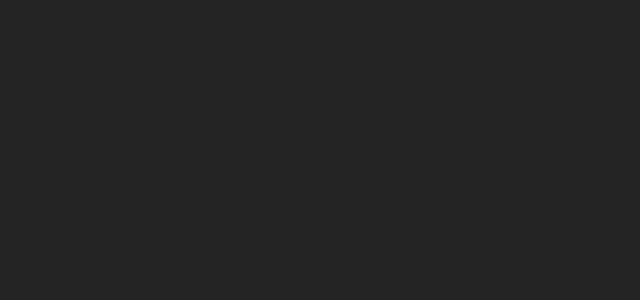
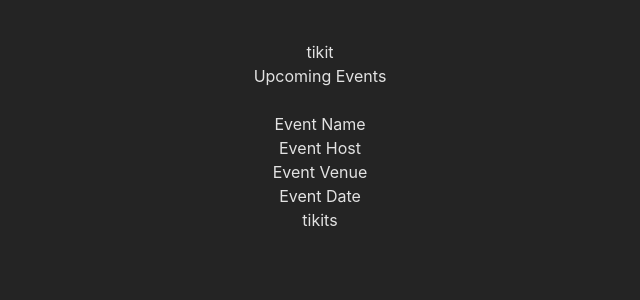
Before and after one commit to felixm126/Tick-iT, a React (Vite) app in the folder frontend/: page / in a window 1280 px wide. Shown: the top 300 px of the page, without its empty margins (320-960 px from the left). Built offline with nearby package versions, Linux system fonts and the light colour scheme.

Commit message:
basic components - event

```diff
--- a/frontend/src/components/EventList.jsx
+++ b/frontend/src/components/EventList.jsx
@@ -1,4 +1,50 @@
+import {useNavigate} from 'react-router-dom'
+import { useEffect, useState } from 'react'
+import axios from 'axios'
+
 function EventList() {
-	return <></>
-}
+	// let navigate = useNavigate()
+
+	// const [events, setEvents] = useState([])
+
+	// useEffect(() => {
+	// 	const getVenues = async() => {
+	// 		const response = await axios.get('http://localhost:8000/events')
+	// 		setEvents(response.data)
+	// 	}
+	// 	getEvents()
+	// }, [])
+	// console.log(events)
+
+	// if (!events) {
+	// 	return <div className="loading">Loading...</div>
+	// } else {
+		return (
+			<div className="event-list-page">
+				<div className="list-title">Upcoming Events</div>
+				<div className="list-grid">
+					{/* {events.map((event, id) => ( */}
+						<div className="list-card">
+							<div className="list-card-img-container">
+								<img className="list-card-img"/>
+								{/* <img src={event.event_img} alt={event.event_name} className="list-card-img"/> */}
+							</div>
+							<div className="list-card-info">
+								<div className="text-title-20">Event Name</div>
+								<div className="text-body-14-med">Event Host</div>
+								<div className="text-body-14-light">Event Venue</div>
+								<div className="text-body-14-reg">Event Date</div>
+								{/* <div className="text-title-20">{event.event_name}</div>
+								<div className="text-body-14-med">{event.event_host}</div>
+								<div className="text-body-14-light">{event.venue}</div>
+								<div className="text-body-14-reg">{event.event_date}</div> */}
+							</div>
+							<div className="list-card-button">tikits</div>
+						</div>
+					{/* ))} */}
+				</div>
+			</div>
+		)
+	}
+// }
 export default EventList
--- a/frontend/src/components/Header.jsx
+++ b/frontend/src/components/Header.jsx
@@ -1,4 +1,24 @@
+import { useState } from 'react'
+import SearchBar from './SearchBar'
+import SideNav from './SideNav'
+
 function Header() {
-	return <></>
+
+	const [sideNav, openSideNav] = useState(false)
+	const toggleSideNav = () => openSideNav(!sideNav)
+
+	return (
+		<div className="header">
+			<div className="header-primary">
+				<div className="sidenav-button-open" onClick={toggleSideNav}/>
+				{sideNav ? <SideNav toggleSideNav={toggleSideNav}/> : null}
+				<div className="header-app-title">tikit</div>
+				<div className="cart-button-open"/>
+			</div>
+			<div className="header-search">
+				<SearchBar/>
+			</div>
+		</div>
+	)
 }
 export default Header
--- a/frontend/src/components/Main.jsx
+++ b/frontend/src/components/Main.jsx
@@ -1,4 +1,14 @@
+import {Routes, Route} from 'react-router-dom'
+import EventList from './EventList'
+
 function Main() {
-	return <></>
+	return (
+		<div>
+			<Routes>
+				<Route path='/' element={<EventList/>}/>
+				<Route path='/events' element={<EventList/>}/>
+			</Routes>
+		</div>
+	)
 }
 export default Main
--- a/frontend/src/components/SearchBar.jsx
+++ b/frontend/src/components/SearchBar.jsx
@@ -1,4 +1,11 @@
+import axios from 'axios'
+import {useNavigate} from 'react-router-dom'
+
 function SearchBar() {
-	return <></>
+
+	return (
+		<div className="searchbar">
+		</div>
+	)
 }
 export default SearchBar
--- a/frontend/src/components/SideNav.jsx
+++ b/frontend/src/components/SideNav.jsx
@@ -1,4 +1,25 @@
+import {useNavigate} from 'react-router-dom'
+
 function SideNav() {
-	return <></>
+	let navigate = useNavigate()
+
+	return (
+		<div className="sidenav">
+			<div className="sidenav-header">
+				<div className="sidenav-header-placeholder">O</div>
+        		<div className="sidenav-title">Venyou</div>
+        		<div className="sidenav-closebtn" onClick={toggleNavBar}>&times;</div>
+			</div>
+			<div className="sidenav-links">
+				<div className="sidenav-link-1" onClick={toggleNavBar}>Browse Events</div>
+				<div className="sidenav-link-1" onClick={toggleNavBar}>Browse Venues</div>
+				<div className="sidenav-link-2" onClick={toggleNavBar}>Change Location</div>
+				<div className="sidenav-link-2" onClick={toggleNavBar}>Account</div>
+				<div className="sidenav-link-3" onClick={toggleNavBar}>Help</div>
+				<div className="sidenav-link-3" onClick={toggleNavBar}>About</div>
+			</div>
+		</div>
+
+	)
 }
 export default SideNav
```
